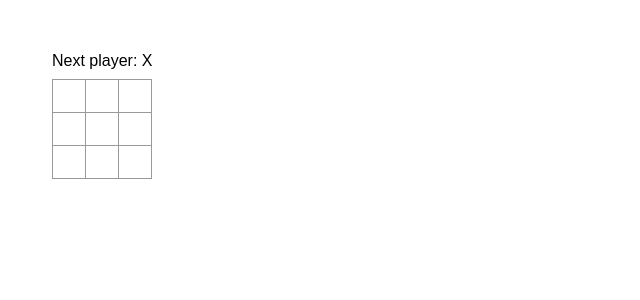
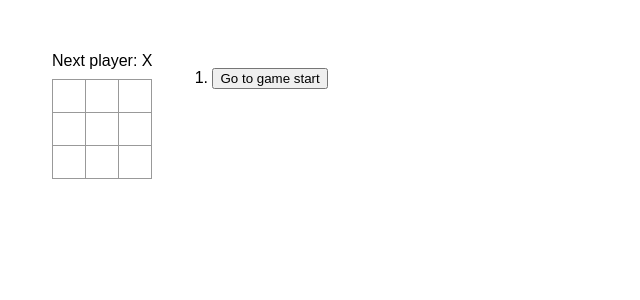
Before and after one commit to KapkaKaloyanova/ticTacToe_react, a React (Vite) app: page / in a window 1280 px wide. Shown: the top 300 px of the page, without its empty margins (0-640 px from the left). Built offline with nearby package versions, Linux system fonts and the light colour scheme.

Commit message:
Showing the past moves

```diff
--- a/src/components/Game.jsx
+++ b/src/components/Game.jsx
@@ -12,14 +12,34 @@
         setXIsNext(!xIsNext);
     };
 
+    function jumpTo(nextMove){
+        // TODO
+    }
+
+    const moves = history.map((squares, move) => {
+        let description;
+        if (move > 0){
+            description = ' Go to move #' + move;
+        } else {
+            description = ' Go to game start';
+        }
+        return (
+            <li>
+                <button onClick={() => jumpTo(move)} >
+                    {description}
+                </button>
+            </li>
+        );
+    });
+
   return (
     <>
       <div className="game">
         <div className="game-board">
           <Board xIsNext={xIsNext} squares={currentSquares} onPlay={handlePlay} />
         </div>
-        <div>
-            <ol>{/* TODO */}</ol>
+        <div className="game-info">
+            <ol>{moves}</ol>
         </div>
       </div>
     </>
```
